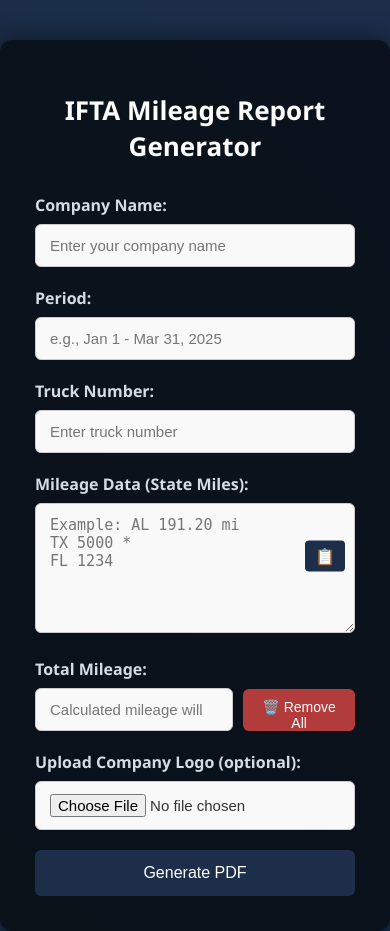
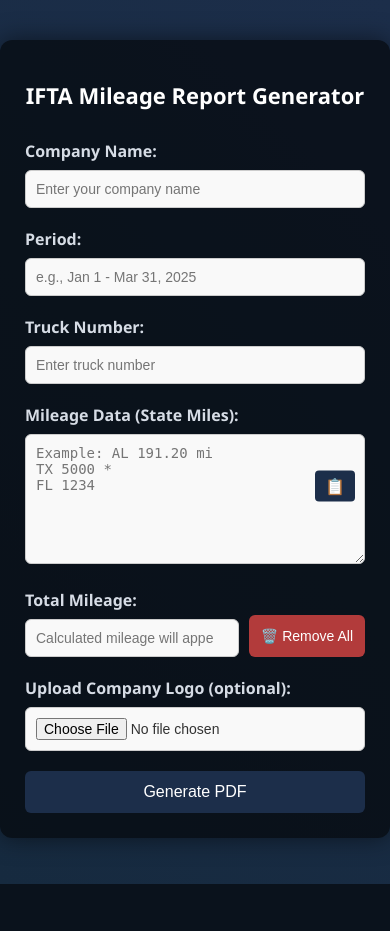
Before and after one commit to aliagzamxonove/ALI, a Flask app: page / in a window 390 px wide. After the commit the page ends 884 px from the top, so only its background shows below. Run offline with Flask 3, Linux system fonts and the light colour scheme.

Commit message:
Update styles.css

```diff
--- a/static/styles.css
+++ b/static/styles.css
@@ -93,11 +93,12 @@ textarea {
   font-size: 16px;
   border-radius: 6px;
   cursor: pointer;
-  transition: background-color 0.3s ease;
+  transition: background-color 0.3s ease, transform 0.3s ease;
 }
 
 .primary-btn:hover {
   background-color: #223b60;
+  transform: translateY(-2px);
 }
 
 /* Spinner Overlay */
@@ -157,10 +158,37 @@ textarea {
   border: none;
   border-radius: 6px;
   cursor: pointer;
-  transition: background-color 0.3s ease;
+  transition: background-color 0.3s ease, transform 0.3s ease;
   height: 42px;
 }
 
 .remove-btn:hover {
   background-color: #912f2f;
+  transform: translateY(-2px);
 }
+
+/* Mobile-friendly */
+@media (max-width: 768px) {
+  .container {
+    padding: 25px;
+    max-width: 90%;
+  }
+
+  header h1 {
+    font-size: 22px;
+  }
+
+  .input-group input,
+  .input-group textarea {
+    font-size: 14px;
+    padding: 10px;
+  }
+
+  .primary-btn {
+    padding: 12px;
+  }
+
+  .remove-btn {
+    padding: 8px 12px;
+  }
+}
```
